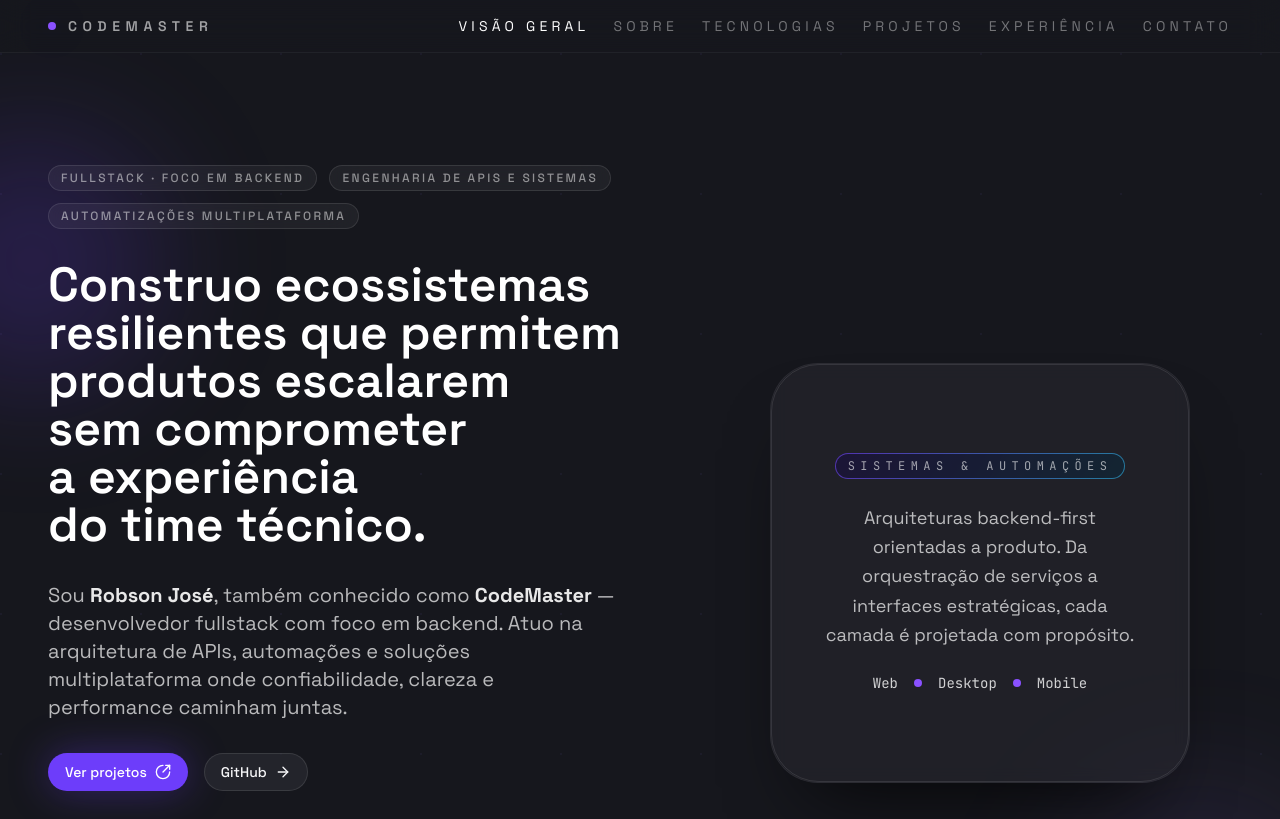
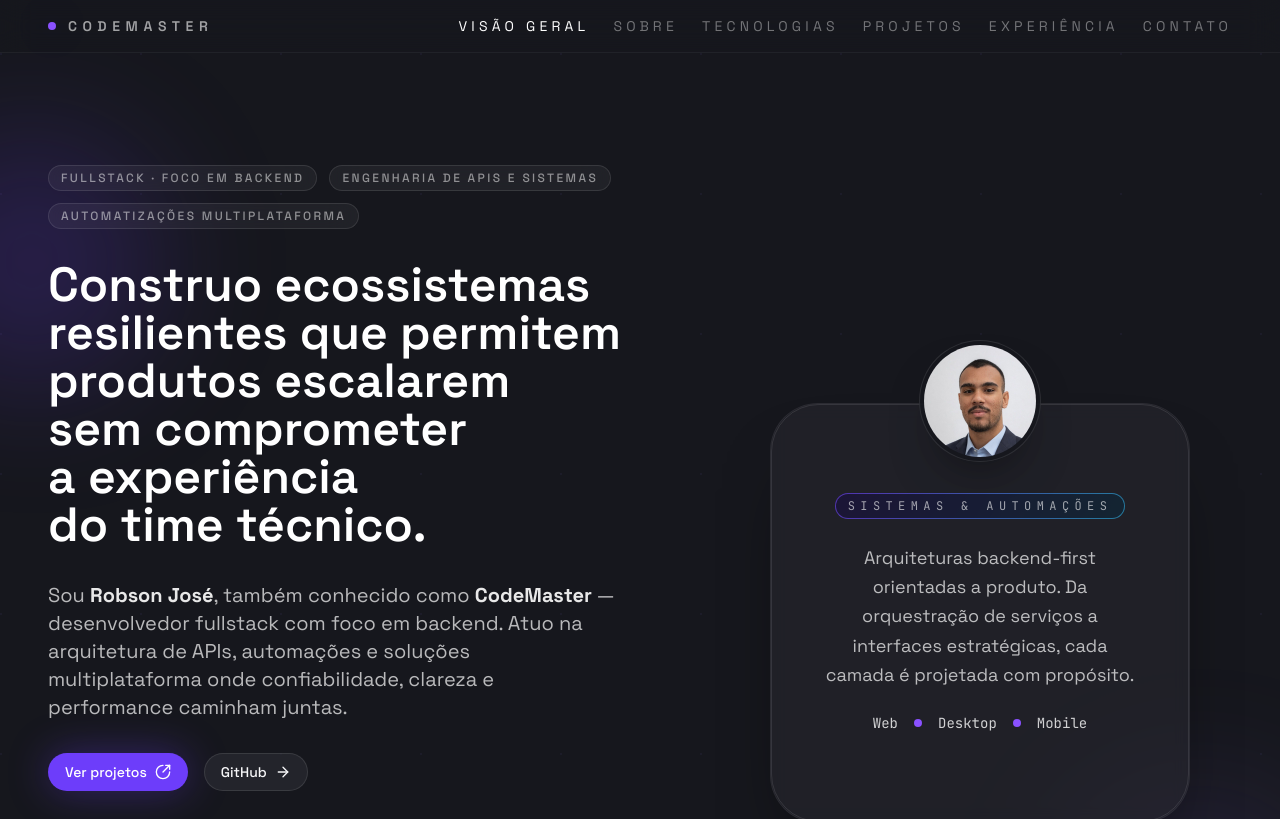
Before and after one commit to CodeMaster-java/new-portfolio, a React (Vite) app: page / in a window 1280 px wide. Shown: the top 819 px of the page. Built offline with nearby package versions, Linux system fonts and the light colour scheme.

Commit message:
Refactor code structure for improved readability and maintainability

```diff
--- a/src/components/sections/Hero.tsx
+++ b/src/components/sections/Hero.tsx
@@ -1,3 +1,5 @@
+import { useState } from 'react'
+
 import { motion } from 'framer-motion'
 import { ArrowDownRight, CircleArrowOutUpRight } from 'lucide-react'
 
@@ -11,10 +13,22 @@ const fadeVariant = {
   visible: { opacity: 1, y: 0 },
 }
 
-export const Hero = () => (
-  <section
+const profileImageUrl = (() => {
+  try {
+    return new URL('../../assets/perfil.jpeg', import.meta.url).href
+  } catch (error) {
+    return null
+  }
+})()
+
+export const Hero = () => {
+  const [imageError, setImageError] = useState(false)
+  const showProfileImage = profileImageUrl && !imageError
+
+  return (
+    <section
     id="hero"
-    className="relative w-full overflow-hidden bg-surface-900 pb-24 pt-20 md:pb-32 md:pt-28"
+    className="relative w-full overflow-hidden bg-surface-900 pb-24 pt-24 md:pb-32 md:pt-28"
   >
     <div className="absolute inset-0 bg-hero-grid bg-[length:140px_140px] opacity-30" />
     <div className="absolute -left-24 top-20 h-64 w-64 rounded-full bg-primary-500/20 blur-3xl" />
@@ -96,9 +110,25 @@ export const Hero = () => (
         initial={{ opacity: 0, scale: 0.9 }}
         animate={{ opacity: 1, scale: 1 }}
         transition={{ duration: 0.8, ease: 'easeOut' }}
-        className="relative flex items-center justify-center"
+        className="relative flex items-center justify-center pt-20 md:justify-center"
       >
         <div className="relative flex h-[420px] w-full max-w-[420px] items-center justify-center rounded-[3rem] border border-white/5 bg-surface-800/50 p-10 shadow-[0_45px_80px_-40px_rgba(0,0,0,0.8)] backdrop-blur">
+          <div className="absolute -top-16 left-1/2 -translate-x-1/2">
+            <div className="overflow-hidden rounded-full border border-white/10 bg-surface-900/90 p-[4px] shadow-[0_25px_50px_-25px_rgba(0,0,0,0.6)]">
+              {showProfileImage ? (
+                <img
+                  src={profileImageUrl}
+                  alt="Foto de Robson José"
+                  className="h-24 w-24 rounded-full object-cover md:h-28 md:w-28"
+                  onError={() => setImageError(true)}
+                />
+              ) : (
+                <div className="flex h-24 w-24 items-center justify-center rounded-full bg-surface-800 text-lg font-semibold text-white/70 md:h-28 md:w-28">
+                  RJ
+                </div>
+              )}
+            </div>
+          </div>
           <div className="absolute inset-0 -z-10 rounded-[3rem] border border-white/10" />
 
           <div className="flex flex-col items-center gap-6 text-center">
@@ -126,4 +156,5 @@ export const Hero = () => (
       </motion.div>
     </Container>
   </section>
-)
+  )
+}
```
Also changed, not shown: src/assets/perfil.jpeg (added).
